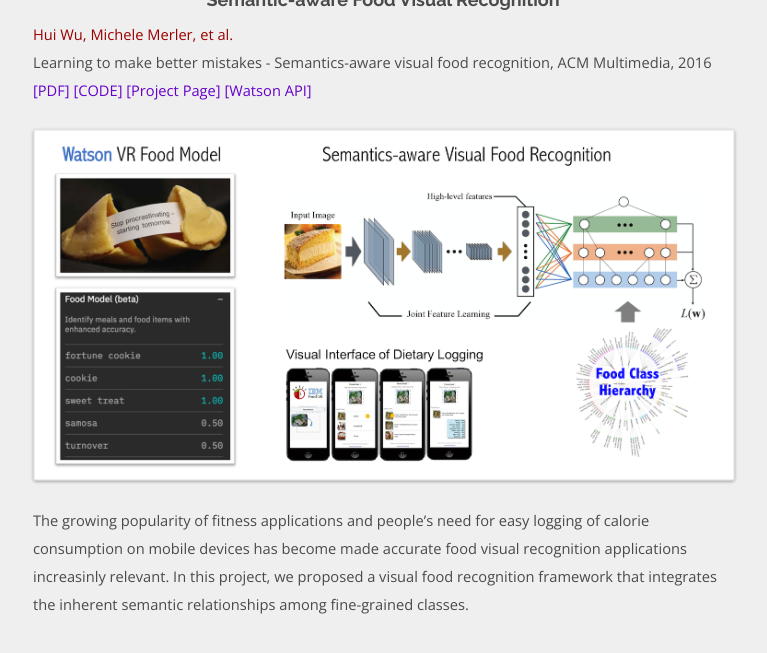
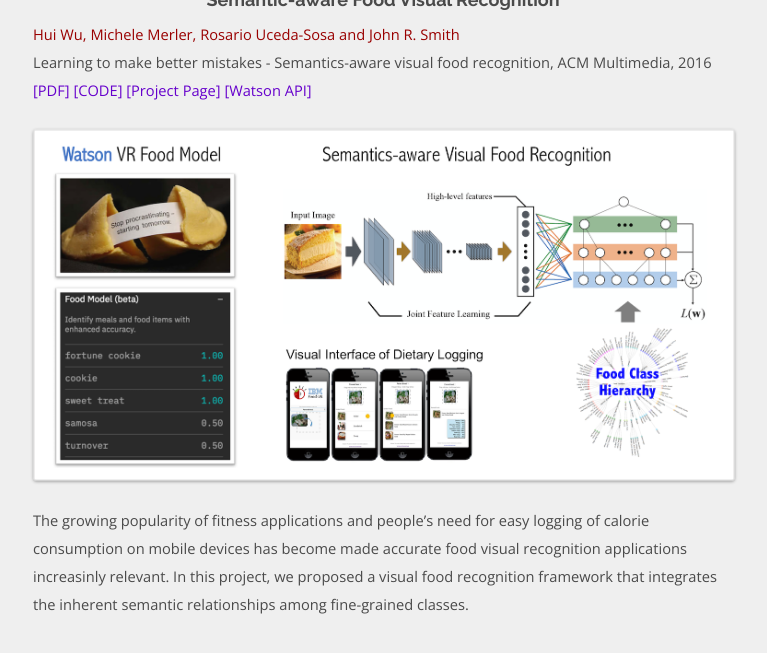
Before and after one commit to spacew/spacew.github.io, a Jekyll site: the page built from index.html, in a window 1280 px wide and 900 px high, scrolled down 2383 px, cut to the strip 236-889 px from the top of the window. Shown: the whole strip, without its empty margins (257-1024 px from the left). Built offline with Jekyll 4.4.1, drawn with Linux system fonts in a browser that asks for light colours; the list of posts is cut into pages by our own code.

Commit message:
Update 2016-12-25-food.markdown

```diff
--- a/_posts/2016-12-25-food.markdown
+++ b/_posts/2016-12-25-food.markdown
@@ -3,7 +3,7 @@
 date:   2016-12-25
 thumb:  /media/foodvr_thumb.png
 paper_name: Learning to make better mistakes - Semantics-aware visual food recognition, ACM Multimedia, 2016
-paper_authors: Hui Wu, Michele Merler, et al.
+paper_authors: Hui Wu, Michele Merler, Rosario Uceda-Sosa and John R. Smith
 paper_pdf: http://www.michelemerler.com/papers/p172-wu.pdf
 extra_text: Watson API
 extra_link: https://www.ibm.com/watson/services/visual-recognition/
```
